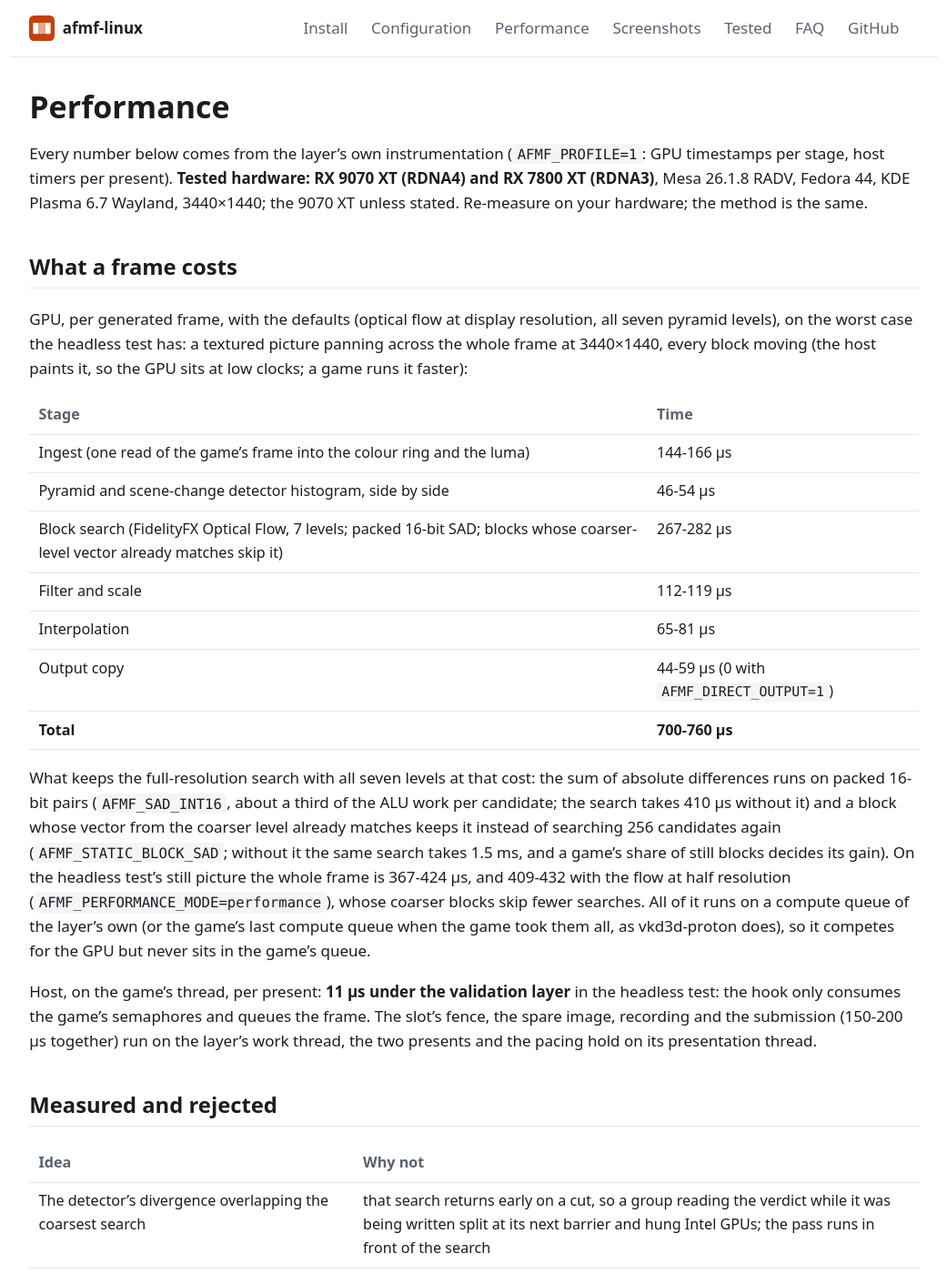
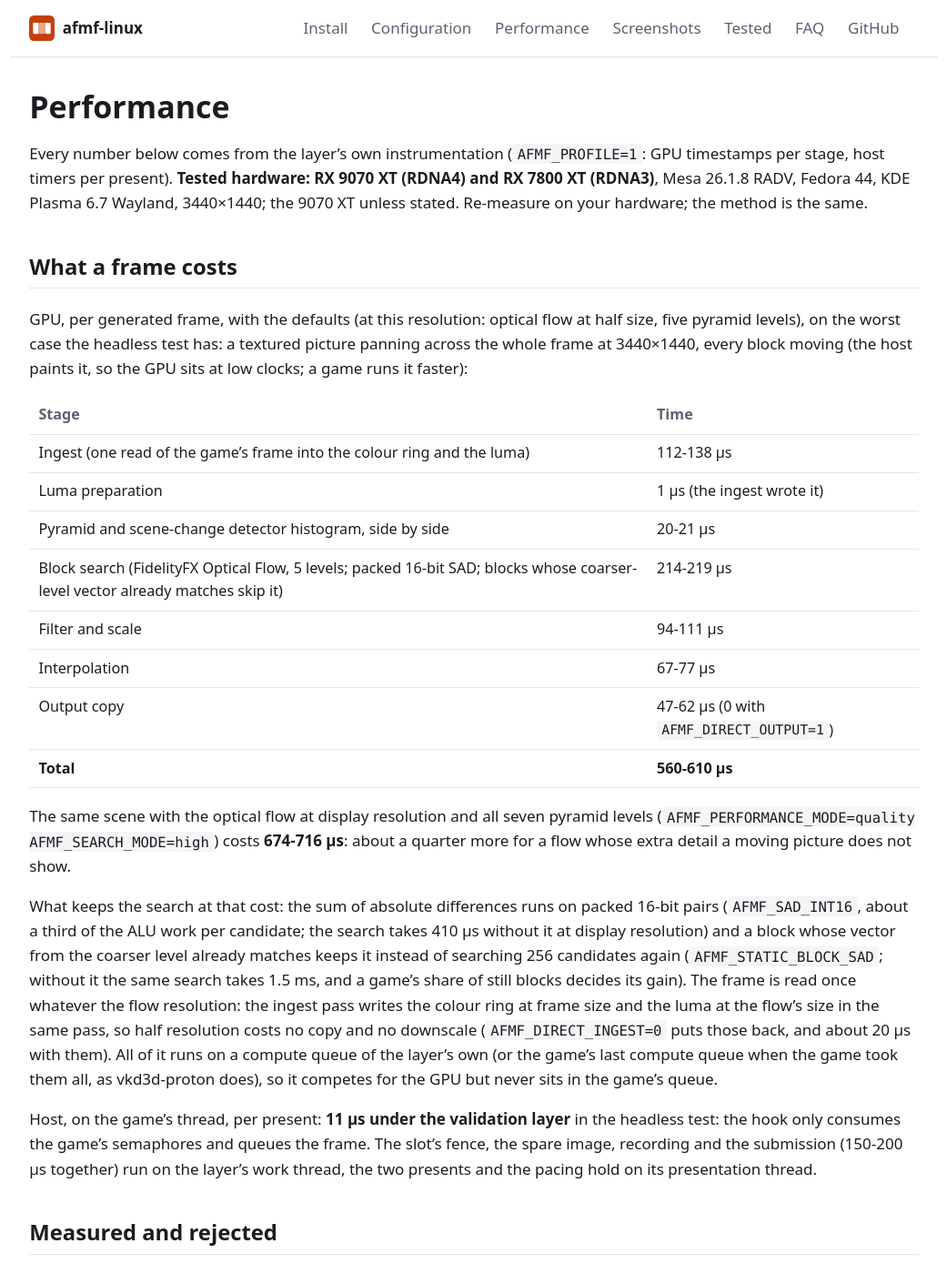
Before and after one commit to serialexperimentslainnnn/afmf-linux, a Jekyll site: the page built from docs/performance.md, in a window 1280 px wide and 1400 px high. Shown: the whole window at 91% size, without its empty margins (119-1160 px from the left). Built offline with Jekyll 4.4.1, drawn with Linux system fonts in a browser that asks for light colours; some of the changed text lies outside the part shown.

```diff
--- a/docs/performance.md
+++ b/docs/performance.md
@@ -12,31 +12,36 @@ stated. Re-measure on your hardware; the method is the same.
 
 ## What a frame costs
 
-GPU, per generated frame, with the defaults (optical flow at display resolution, all seven
+GPU, per generated frame, with the defaults (at this resolution: optical flow at half size, five
 pyramid levels), on the worst case the headless test has: a textured picture panning across the
 whole frame at 3440&times;1440, every block moving (the host paints it, so the GPU sits at low
 clocks; a game runs it faster):
 
 | Stage | Time |
 |---|---|
-| Ingest (one read of the game's frame into the colour ring and the luma) | 144-166 &micro;s |
-| Pyramid and scene-change detector histogram, side by side | 46-54 &micro;s |
-| Block search (FidelityFX Optical Flow, 7 levels; packed 16-bit SAD; blocks whose coarser-level vector already matches skip it) | 267-282 &micro;s |
-| Filter and scale | 112-119 &micro;s |
-| Interpolation | 65-81 &micro;s |
-| Output copy | 44-59 &micro;s (0 with `AFMF_DIRECT_OUTPUT=1`) |
-| **Total** | **700-760 &micro;s** |
+| Ingest (one read of the game's frame into the colour ring and the luma) | 112-138 &micro;s |
+| Luma preparation | 1 &micro;s (the ingest wrote it) |
+| Pyramid and scene-change detector histogram, side by side | 20-21 &micro;s |
+| Block search (FidelityFX Optical Flow, 5 levels; packed 16-bit SAD; blocks whose coarser-level vector already matches skip it) | 214-219 &micro;s |
+| Filter and scale | 94-111 &micro;s |
+| Interpolation | 67-77 &micro;s |
+| Output copy | 47-62 &micro;s (0 with `AFMF_DIRECT_OUTPUT=1`) |
+| **Total** | **560-610 &micro;s** |
 
-What keeps the full-resolution search with all seven levels at that cost: the sum of absolute
-differences runs on packed 16-bit pairs (`AFMF_SAD_INT16`, about a third of the ALU work per
-candidate; the search takes 410 &micro;s without it) and a block whose vector from the coarser
-level already matches keeps it instead of searching 256 candidates again
-(`AFMF_STATIC_BLOCK_SAD`; without it the same search takes 1.5 ms, and a game's share of still
-blocks decides its gain). On the headless test's still picture the whole frame is 367-424
-&micro;s, and 409-432 with the flow at half resolution (`AFMF_PERFORMANCE_MODE=performance`),
-whose coarser blocks skip fewer searches. All of it runs on a compute queue of the layer's own (or the game's last compute
-queue when the game took them all, as vkd3d-proton does), so it competes for the GPU but never
-sits in the game's queue.
+The same scene with the optical flow at display resolution and all seven pyramid levels
+(`AFMF_PERFORMANCE_MODE=quality AFMF_SEARCH_MODE=high`) costs **674-716 &micro;s**: about a
+quarter more for a flow whose extra detail a moving picture does not show.
+
+What keeps the search at that cost: the sum of absolute differences runs on packed 16-bit pairs
+(`AFMF_SAD_INT16`, about a third of the ALU work per candidate; the search takes 410 &micro;s
+without it at display resolution) and a block whose vector from the coarser level already matches
+keeps it instead of searching 256 candidates again (`AFMF_STATIC_BLOCK_SAD`; without it the same
+search takes 1.5 ms, and a game's share of still blocks decides its gain). The frame is read
+once whatever the flow resolution: the ingest pass writes the colour ring at frame size and the
+luma at the flow's size in the same pass, so half resolution costs no copy and no downscale
+(`AFMF_DIRECT_INGEST=0` puts those back, and about 20 &micro;s with them). All of it runs on a
+compute queue of the layer's own (or the game's last compute queue when the game took them all,
+as vkd3d-proton does), so it competes for the GPU but never sits in the game's queue.
 
 Host, on the game's thread, per present: **11 &micro;s under the validation layer** in the
 headless test: the hook only consumes the game's semaphores and queues the frame. The slot's
@@ -92,10 +97,9 @@ Same code, same tests (validation, golden check in both modes, sanitizers), same
 vkcube and in a game. What differs is the cost: at 3440&times;1440 with the flow at half
 resolution (`AFMF_PERFORMANCE_MODE=performance`), **1,070 &micro;s** per frame in the headless
 test and **1,245 &micro;s** in game with seven pyramid levels, about three times the RX 9070 XT.
-The reads and writes of the swapchain images weigh much more than on RDNA4. Use
-`AFMF_PERFORMANCE_MODE=performance` and `AFMF_SEARCH_MODE=auto` (5 levels, about 90 &micro;s
-less) on this generation, and expect the 2&times; to fall short sooner when the game saturates
-the GPU.
+The reads and writes of the swapchain images weigh much more than on RDNA4, which is what the
+defaults now spare it: half resolution and five levels from 1440p up. Expect the 2&times; to fall
+short sooner when the game saturates the GPU.
 
 ## Not compatible with other frame generation layers or injectors
 
```
Also changed, not shown: docs/configuration.md (+6 -4 lines), docs/install.md (+2 -2 lines), CHANGELOG.md, README.md, 1 other file.
